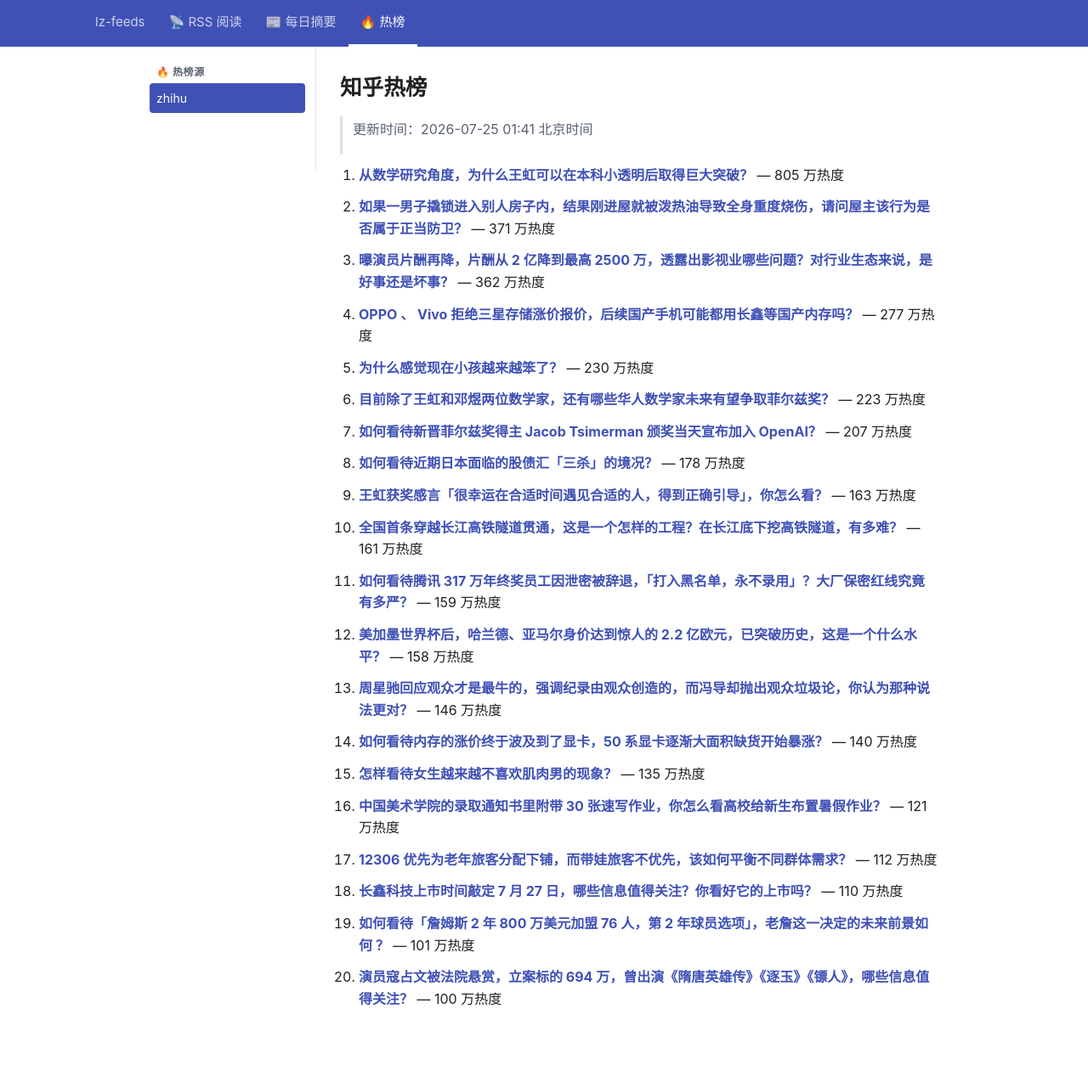
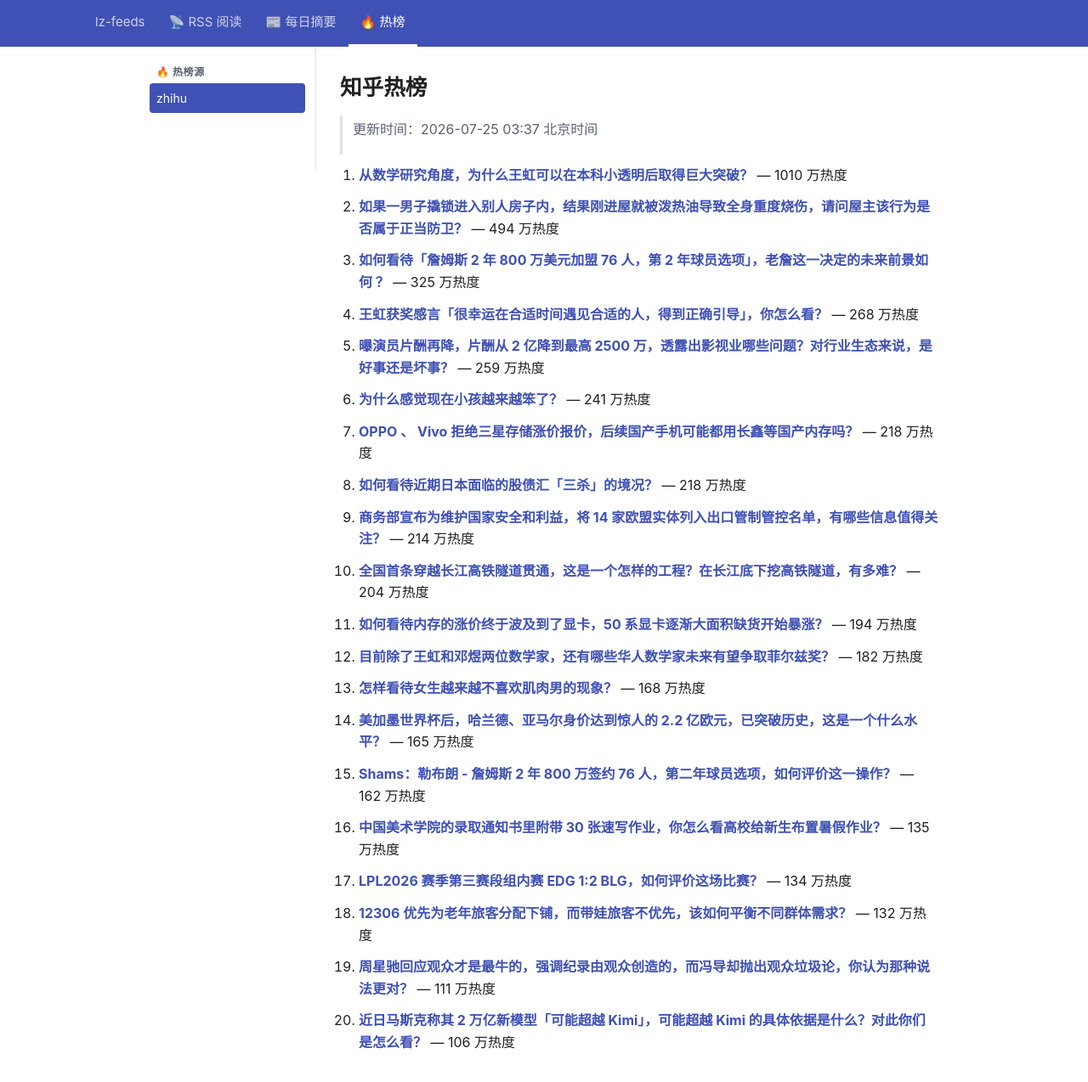
Before and after one commit to lizhang0101/lz-feeds, a Jekyll site: the page built from _hotlist/zhihu.md, in a window 1280 px wide and 1305 px high. Shown: the top 1274 px of the window at 85% size. Built offline with Jekyll 4.4.1, drawn with Linux system fonts in a browser that asks for light colours.

Commit message:
hotlist: 2026-07-24T19:37Z

```diff
--- a/_hotlist/zhihu.md
+++ b/_hotlist/zhihu.md
@@ -1,48 +1,48 @@
 ---
-updated: 2026-07-25 01:41 北京时间
+updated: 2026-07-25 03:37 北京时间
 count: 20
 ---
 
 # 知乎热榜
 
-> 更新时间：2026-07-25 01:41 北京时间
+> 更新时间：2026-07-25 03:37 北京时间
 
-1. **[从数学研究角度，为什么王虹可以在本科小透明后取得巨大突破？](https://www.zhihu.com/question/2063910329785045183)** — 805 万热度
+1. **[从数学研究角度，为什么王虹可以在本科小透明后取得巨大突破？](https://www.zhihu.com/question/2063910329785045183)** — 1010 万热度
 
-2. **[如果一男子撬锁进入别人房子内，结果刚进屋就被泼热油导致全身重度烧伤，请问屋主该行为是否属于正当防卫？](https://www.zhihu.com/question/2057805207183085608)** — 371 万热度
+2. **[如果一男子撬锁进入别人房子内，结果刚进屋就被泼热油导致全身重度烧伤，请问屋主该行为是否属于正当防卫？](https://www.zhihu.com/question/2057805207183085608)** — 494 万热度
 
-3. **[曝演员片酬再降，片酬从 2 亿降到最高 2500 万，透露出影视业哪些问题？对行业生态来说，是好事还是坏事？](https://www.zhihu.com/question/2063904243388512133)** — 362 万热度
+3. **[如何看待「詹姆斯 2 年 800 万美元加盟 76 人，第 2 年球员选项」，老詹这一决定的未来前景如何 ？](https://www.zhihu.com/question/2064132609781798497)** — 325 万热度
 
-4. **[OPPO 、 Vivo  拒绝三星存储涨价报价，后续国产手机可能都用长鑫等国产内存吗？](https://www.zhihu.com/question/2063583824378848408)** — 277 万热度
+4. **[王虹获奖感言「很幸运在合适时间遇见合适的人，得到正确引导」，你怎么看？](https://www.zhihu.com/question/2063821607458576344)** — 268 万热度
 
-5. **[为什么感觉现在小孩越来越笨了？](https://www.zhihu.com/question/454093481)** — 230 万热度
+5. **[曝演员片酬再降，片酬从 2 亿降到最高 2500 万，透露出影视业哪些问题？对行业生态来说，是好事还是坏事？](https://www.zhihu.com/question/2063904243388512133)** — 259 万热度
 
-6. **[目前除了王虹和邓煜两位数学家，还有哪些华人数学家未来有望争取菲尔兹奖？](https://www.zhihu.com/question/2062876703299572286)** — 223 万热度
+6. **[为什么感觉现在小孩越来越笨了？](https://www.zhihu.com/question/454093481)** — 241 万热度
 
-7. **[如何看待新晋菲尔兹奖得主 Jacob Tsimerman 颁奖当天宣布加入 OpenAI？](https://www.zhihu.com/question/2063832242242184073)** — 207 万热度
+7. **[OPPO 、 Vivo  拒绝三星存储涨价报价，后续国产手机可能都用长鑫等国产内存吗？](https://www.zhihu.com/question/2063583824378848408)** — 218 万热度
 
-8. **[如何看待近期日本面临的股债汇「三杀」的境况？](https://www.zhihu.com/question/2063933601394025370)** — 178 万热度
+8. **[如何看待近期日本面临的股债汇「三杀」的境况？](https://www.zhihu.com/question/2063933601394025370)** — 218 万热度
 
-9. **[王虹获奖感言「很幸运在合适时间遇见合适的人，得到正确引导」，你怎么看？](https://www.zhihu.com/question/2063821607458576344)** — 163 万热度
+9. **[商务部宣布为维护国家安全和利益，将 14 家欧盟实体列入出口管制管控名单，有哪些信息值得关注？](https://www.zhihu.com/question/2064019046736175870)** — 214 万热度
 
-10. **[全国首条穿越长江高铁隧道贯通，这是一个怎样的工程？在长江底下挖高铁隧道，有多难？](https://www.zhihu.com/question/2063952005505324990)** — 161 万热度
+10. **[全国首条穿越长江高铁隧道贯通，这是一个怎样的工程？在长江底下挖高铁隧道，有多难？](https://www.zhihu.com/question/2063952005505324990)** — 204 万热度
 
-11. **[如何看待腾讯 317 万年终奖员工因泄密被辞退，「打入黑名单，永不录用」？大厂保密红线究竟有多严？](https://www.zhihu.com/question/2063929870984242778)** — 159 万热度
+11. **[如何看待内存的涨价终于波及到了显卡，50 系显卡逐渐大面积缺货开始暴涨？](https://www.zhihu.com/question/2063926827077445448)** — 194 万热度
 
-12. **[美加墨世界杯后，哈兰德、亚马尔身价达到惊人的 2.2 亿欧元，已突破历史，这是一个什么水平？](https://www.zhihu.com/question/2063542544877753542)** — 158 万热度
+12. **[目前除了王虹和邓煜两位数学家，还有哪些华人数学家未来有望争取菲尔兹奖？](https://www.zhihu.com/question/2062876703299572286)** — 182 万热度
 
-13. **[周星驰回应观众才是最牛的，强调纪录由观众创造的，而冯导却抛出观众垃圾论，你认为那种说法更对？](https://www.zhihu.com/question/2061388641746806149)** — 146 万热度
+13. **[怎样看待女生越来越不喜欢肌肉男的现象？](https://www.zhihu.com/question/427306458)** — 168 万热度
 
-14. **[如何看待内存的涨价终于波及到了显卡，50 系显卡逐渐大面积缺货开始暴涨？](https://www.zhihu.com/question/2063926827077445448)** — 140 万热度
+14. **[美加墨世界杯后，哈兰德、亚马尔身价达到惊人的 2.2 亿欧元，已突破历史，这是一个什么水平？](https://www.zhihu.com/question/2063542544877753542)** — 165 万热度
 
-15. **[怎样看待女生越来越不喜欢肌肉男的现象？](https://www.zhihu.com/question/427306458)** — 135 万热度
+15. **[Shams：勒布朗 - 詹姆斯 2 年 800 万签约 76 人，第二年球员选项，如何评价这一操作？](https://www.zhihu.com/question/2064134421758971967)** — 162 万热度
 
-16. **[中国美术学院的录取通知书里附带 30 张速写作业，你怎么看高校给新生布置暑假作业？](https://www.zhihu.com/question/2064021093195814334)** — 121 万热度
+16. **[中国美术学院的录取通知书里附带 30 张速写作业，你怎么看高校给新生布置暑假作业？](https://www.zhihu.com/question/2064021093195814334)** — 135 万热度
 
-17. **[12306 优先为老年旅客分配下铺，而带娃旅客不优先，该如何平衡不同群体需求？](https://www.zhihu.com/question/2062138734179628224)** — 112 万热度
+17. **[LPL2026 赛季第三赛段组内赛 EDG 1:2 BLG，如何评价这场比赛？](https://www.zhihu.com/question/2064077683093418226)** — 134 万热度
 
-18. **[长鑫科技上市时间敲定 7 月 27 日，哪些信息值得关注？你看好它的上市吗？](https://www.zhihu.com/question/2063730050579396490)** — 110 万热度
+18. **[12306 优先为老年旅客分配下铺，而带娃旅客不优先，该如何平衡不同群体需求？](https://www.zhihu.com/question/2062138734179628224)** — 132 万热度
 
-19. **[如何看待「詹姆斯 2 年 800 万美元加盟 76 人，第 2 年球员选项」，老詹这一决定的未来前景如何 ？](https://www.zhihu.com/question/2064132609781798497)** — 101 万热度
+19. **[周星驰回应观众才是最牛的，强调纪录由观众创造的，而冯导却抛出观众垃圾论，你认为那种说法更对？](https://www.zhihu.com/question/2061388641746806149)** — 111 万热度
 
-20. **[演员寇占文被法院悬赏，立案标的 694 万，曾出演《隋唐英雄传》《逐玉》《镖人》，哪些信息值得关注？](https://www.zhihu.com/question/2063647197862654390)** — 100 万热度
+20. **[近日马斯克称其 2 万亿新模型「可能超越 Kimi」，可能超越 Kimi 的具体依据是什么？对此你们是怎么看？](https://www.zhihu.com/question/2063015674528765058)** — 106 万热度
```
